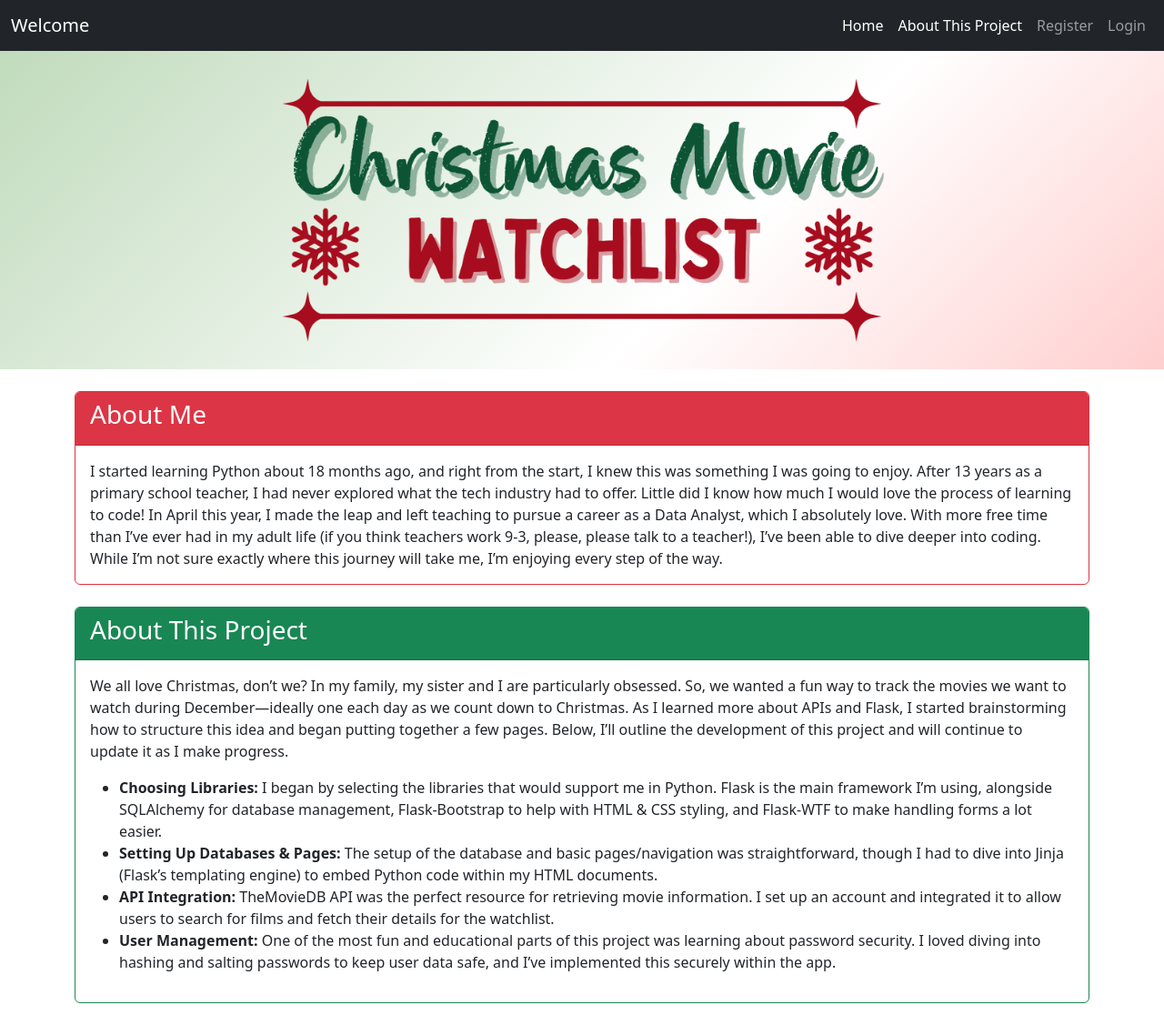
After one commit to MatthewRayUK/christmas_movies, a Flask app: page /about in a window 1280 px wide. The commit adds this page. Shown: the whole page at 91% size. Run offline with Flask 3, Linux system fonts and the light colour scheme; some libraries are stand-ins or nearby versions.

Commit message:
Added 'about this project' page

```diff
--- a/main.py
+++ b/main.py
@@ -102,7 +102,9 @@ def home():
     # add_title_column()
     return render_template("index.html", form=form, user=user)
 
-
+@app.route('/about', methods=["GET", "POST"])
+def about():
+    return render_template('about.html')
 @app.route('/starter')
 def starter():
 
@@ -251,4 +253,4 @@ def add_to_watchlist(user_id, movie_id, *category):
 #         db.session.commit()
 
 if __name__ == "__main__":
-    app.run(debug=True)
+    app.run(debug=True, port=5001)
--- /dev/null
+++ b/templates/about.html
@@ -0,0 +1,56 @@
+{% extends "base.html" %}
+{% block content %}
+
+<div class="container">
+    <div class="row py-4">
+        <!-- About Me Section -->
+        <div class="col-12 mb-4">
+            <div class="card border-danger">
+                <div class="card-header bg-danger text-white">
+                    <h3 class="card-title">About Me</h3>
+                </div>
+                <div class="card-body text-dark">
+                    <p class="card-text">
+                        I started learning Python about 18 months ago, and right from the start, I knew this
+                        was something I was going to enjoy. After 13 years as a primary school teacher, I had never explored
+                        what the tech industry had to offer. Little did I know how much I would love the process of learning to
+                        code!
+
+                        In April this year, I made the leap and left teaching to pursue a career as a Data Analyst, which I
+                        absolutely love. With more free time than I’ve ever had in my adult life (if you think teachers work
+                        9-3, please, please talk to a teacher!), I’ve been able to dive deeper into coding. While I’m not sure
+                        exactly where this journey will take me, I’m enjoying every step of the way.
+                    </p>
+                </div>
+            </div>
+        </div>
+
+        <!-- About This Project Section -->
+        <div class="col-12">
+            <div class="card border-success">
+                <div class="card-header bg-success text-white">
+                    <h3 class="card-title">About This Project</h3>
+                </div>
+                <div class="card-body text-dark">
+                    <p class="card-text">
+                        We all love Christmas, don’t we? In my family, my sister and I are particularly obsessed. So, we wanted
+                        a fun way to track the movies we want to watch during December—ideally one each day as we count down to
+                        Christmas.
+
+                        As I learned more about APIs and Flask, I started brainstorming how to structure this idea and began
+                        putting together a few pages. Below, I’ll outline the development of this project and will continue to
+                        update it as I make progress.
+                    </p>
+                    <ul>
+                        <li><strong>Choosing Libraries:</strong> I began by selecting the libraries that would support me in Python. Flask is the main framework I’m using, alongside SQLAlchemy for database management, Flask-Bootstrap to help with HTML & CSS styling, and Flask-WTF to make handling forms a lot easier.</li>
+                        <li><strong>Setting Up Databases & Pages:</strong> The setup of the database and basic pages/navigation was straightforward, though I had to dive into Jinja (Flask’s templating engine) to embed Python code within my HTML documents.</li>
+                        <li><strong>API Integration:</strong> TheMovieDB API was the perfect resource for retrieving movie information. I set up an account and integrated it to allow users to search for films and fetch their details for the watchlist.</li>
+                        <li><strong>User Management:</strong> One of the most fun and educational parts of this project was learning about password security. I loved diving into hashing and salting passwords to keep user data safe, and I’ve implemented this securely within the app.</li>
+                    </ul>
+                </div>
+            </div>
+        </div>
+    </div>
+</div>
+
+{% endblock %}
--- a/templates/base.html
+++ b/templates/base.html
@@ -27,23 +27,21 @@
                        style="cursor: pointer;">Home</a>
                 </li>
 
+
+                <li class="nav-item">
+                    <a class="nav-link active" aria-current="page" href="{{ url_for('about')  }}"
+                       contenteditable="false"
+                       style="cursor: pointer;">About This Project</a>
+                </li>
+
                 {% if current_user.name == "Matthew Ray" %}
                 <li class="nav-item">
                     <a class="nav-link" href="{{ url_for('packbuilder') }}">Admin Builder</a>
                 </li>
                 {% endif %}
-                <li class="nav-item">
-                    <a class="nav-link" href="{{ url_for('user_search')  }}" contenteditable="false"
-                       style="cursor: pointer;">Search</a>
-<!--                </li>-->
-<!--                <li class="nav-item">-->
-<!--                    <a class="nav-link" href="#" contenteditable="false" style="cursor: pointer;">Packs</a>-->
-<!--                </li>-->
-                <!-- LOGIN link apprear or not -->
 
 
                 {% if not current_user.is_authenticated %}
-                <!-- Show Login link only if the user is not logged in -->
                 <li class="nav-item">
                     <a class="nav-link" href="{{ url_for('register') }}">Register</a>
                 </li>
@@ -52,7 +50,9 @@
                 </li>
 
                 {% else %}
-                <!-- Optionally, you can show the user's name or a logout link here -->
+                <li class="nav-item">
+                    <a class="nav-link" href="{{ url_for('user_search')  }}" contenteditable="false"
+                       style="cursor: pointer;">Search</a>
                 <li class="nav-item">
                     <a class="nav-link" href="{{ url_for('logout') }}">Logout</a>
                 </li>
```
